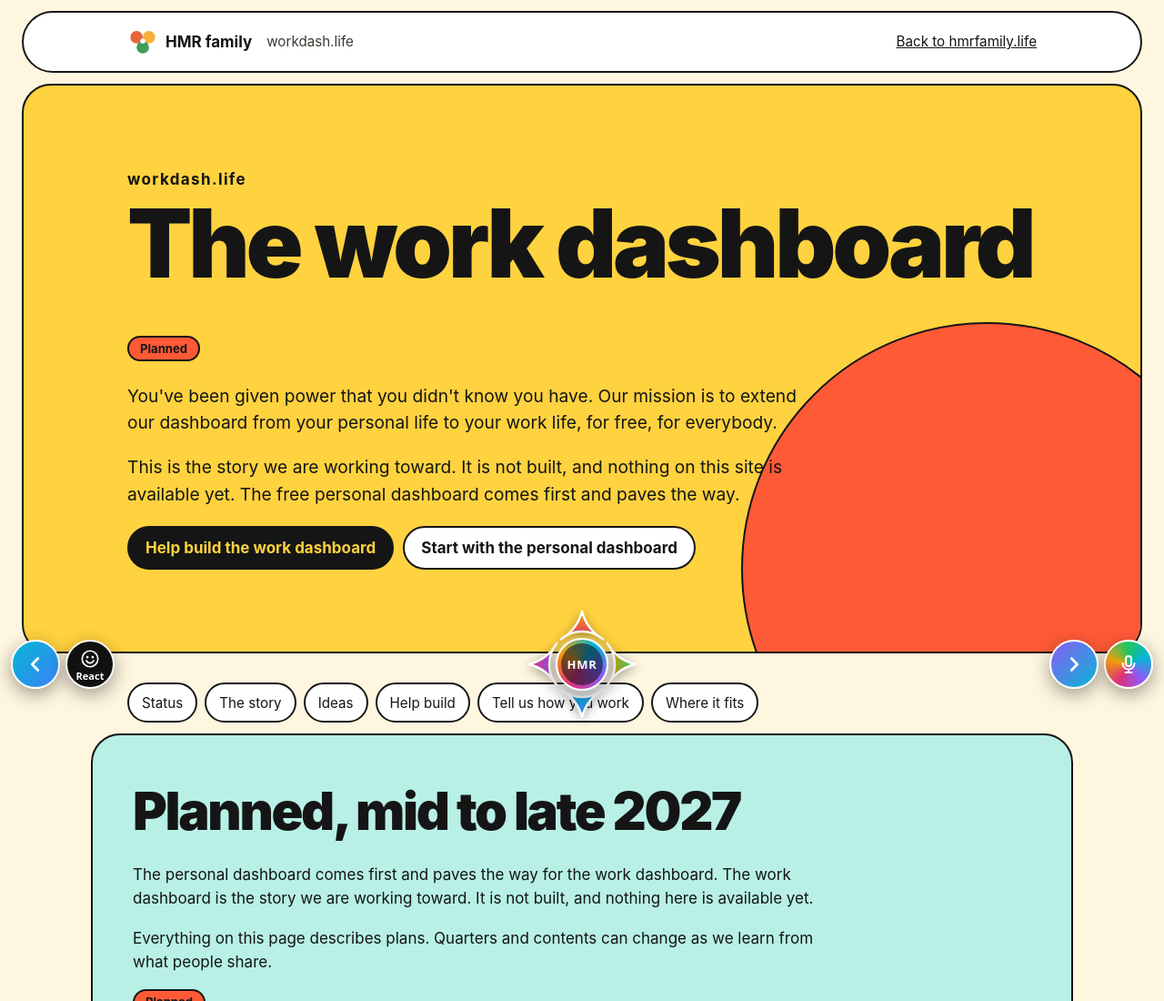
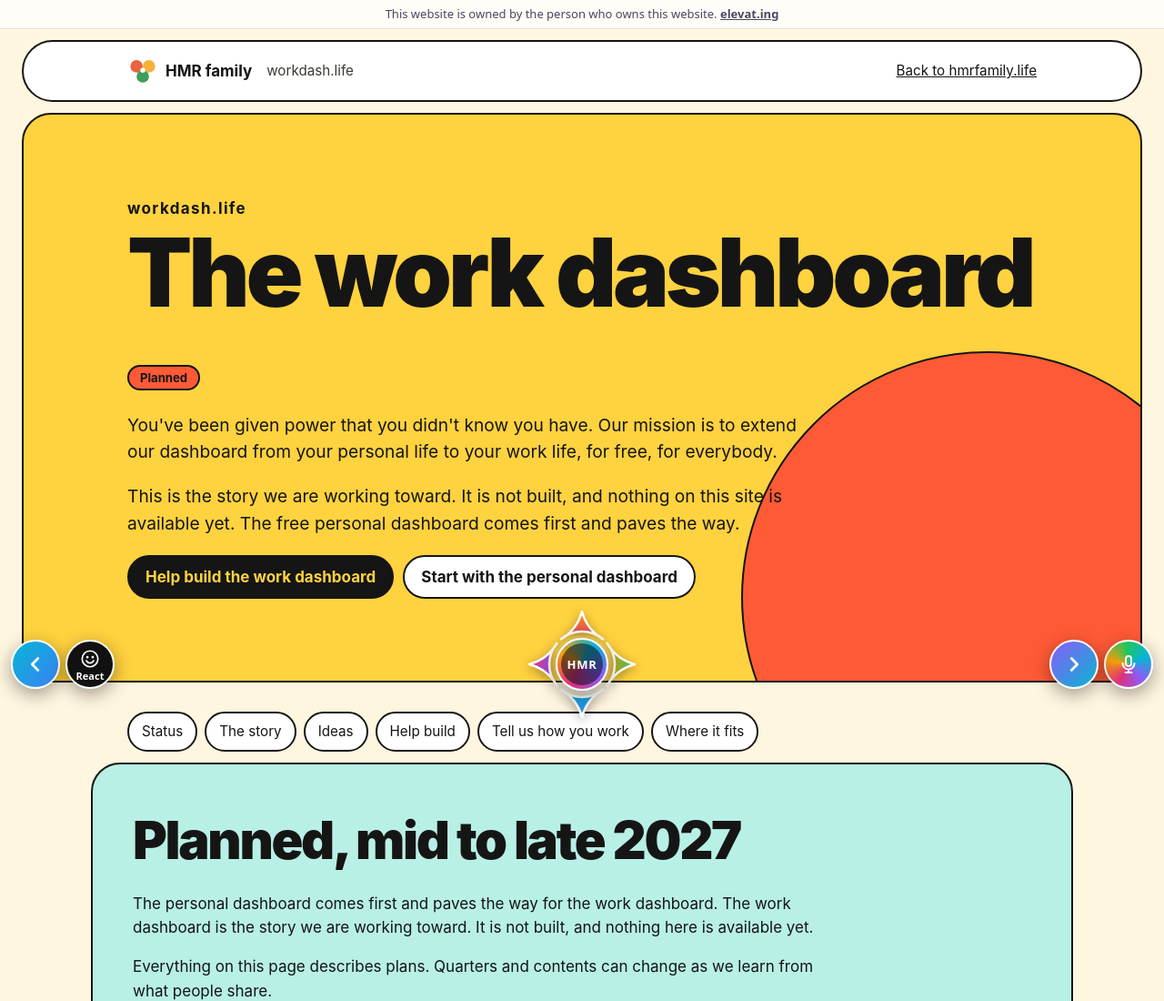
Before and after one commit to AtlasJumped/workdash.life, a plain HTML site: page index.html in a window 1280 px wide. Shown: the top 1100 px of the page at 91% size. Drawn offline with Linux system fonts and the light colour scheme.

Commit message:
Ownership caption with elevat.ing link at the top
Co-Authored-By: Claude Opus 5.5 <noreply@anthropic.com>

```diff
--- a/index.html
+++ b/index.html
@@ -16,6 +16,7 @@
 </head>
 <body>
 <a class="skip" href="#main">Skip to content</a>
+<div class="elv8-cap" data-elv8-cap role="note" style="font:13px/1.45 system-ui,-apple-system,'Segoe UI',Roboto,sans-serif;text-align:center;padding:6px 12px;background:#fffdf8;color:#4a4760;border-bottom:1px solid #e8e3d6;position:relative;z-index:30">This website is owned by the person who owns this website. <a href="https://elevat.ing/" style="color:inherit;font-weight:700">elevat.ing</a></div>
 <header class="top">
   <div class="wrap bar">
     <a class="brand" href="https://hmrfamily.life" rel="noopener" aria-label="HMR family, back to hmrfamily.life"><svg class="mark" viewBox="0 0 40 40" width="34" height="34" aria-hidden="true" focusable="false"><circle cx="12" cy="14" r="8" fill="#e8643c"/><circle cx="28" cy="14" r="8" fill="#f5b13d"/><circle cx="20" cy="27" r="8" fill="#3f9d5a"/><circle cx="20" cy="19" r="3.2" fill="#fff"/></svg><span>HMR family</span></a>
```
